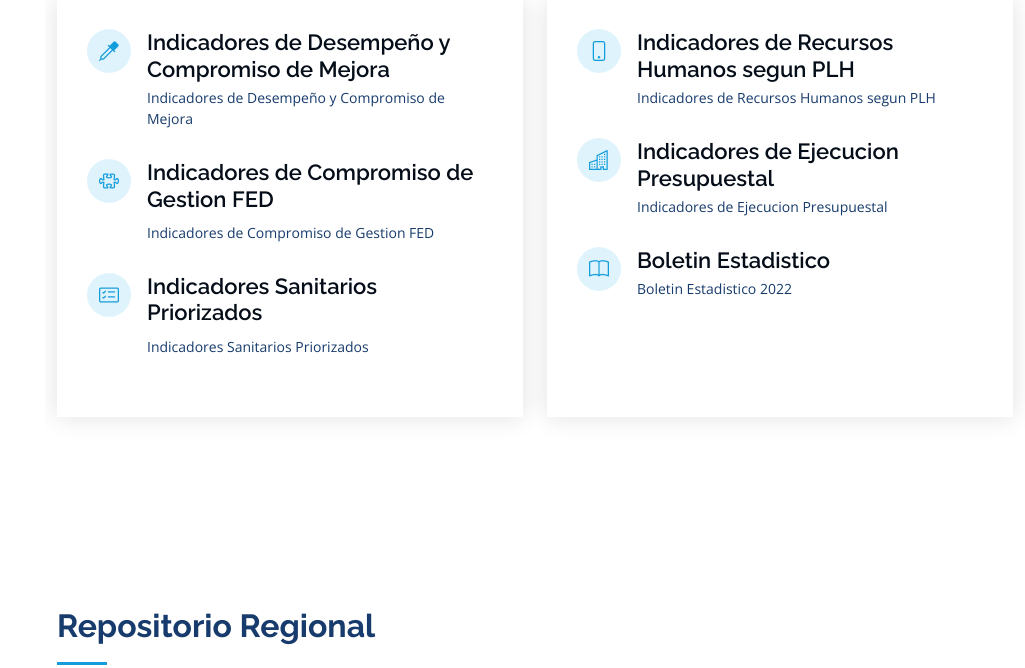
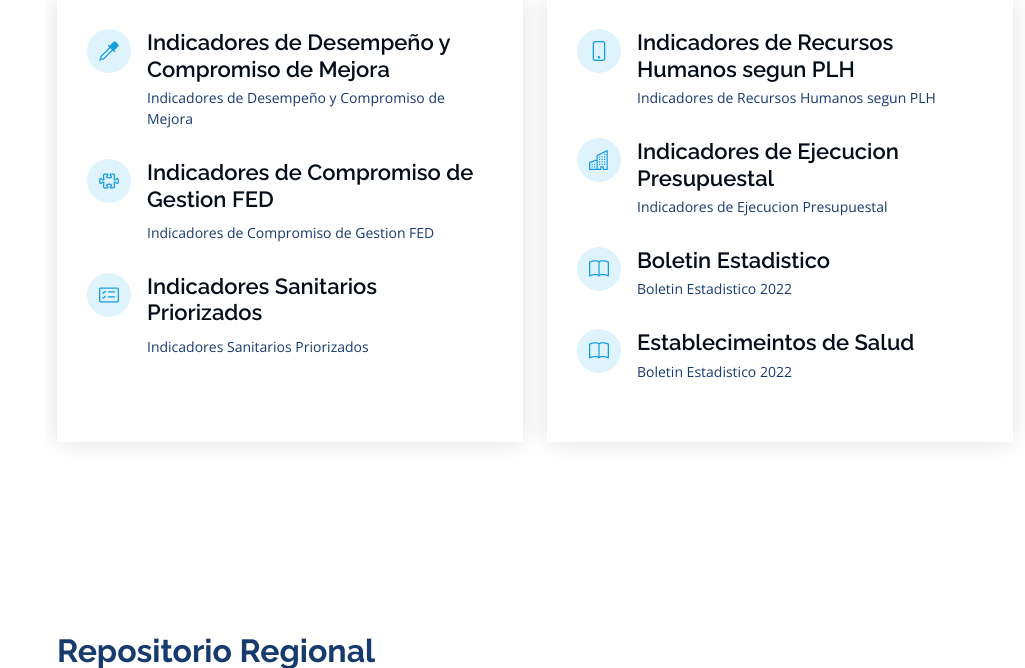
Before and after one commit to veronny/saludjunin, a Django app: page / in a window 1280 px wide. Shown: the part 993-1661 px from the top of the page, without its empty margins (255-1280 px from the left). Run offline with Django 4.2, Linux system fonts and the light colour scheme; some libraries are stand-ins or nearby versions.

Commit message:
establecimiento

```diff
--- a/principal/templates/index.html
+++ b/principal/templates/index.html
@@ -110,6 +110,12 @@
               <i class="bi bi-book"></i>
               <h4>Boletin Estadistico</h4>
                 <a href="https://drive.google.com/file/d/171E7kS6n46kMnQmDwaExfKTt0wQDLGYK/view?usp=sharing" target="_blank"><p>Boletin Estadistico 2022</p></a>
+            </div>
+
+            <div class="address">
+              <i class="bi bi-book"></i>
+              <h4>Establecimeintos de Salud</h4>
+                <a href="https://app.powerbi.com/view?r=eyJrIjoiY2JhZWU0NmMtMzU1ZS00NzdlLWI4ZTItYTVmZTUwMGY0OWY5IiwidCI6ImQxYzM1MDFkLWE2MWUtNGJiYi04NDdhLWQ5NDRiZmFlOGRiMCIsImMiOjR9" target="_blank"><p>Boletin Estadistico 2022</p></a>
             </div>
           </div>
           </div>
```
